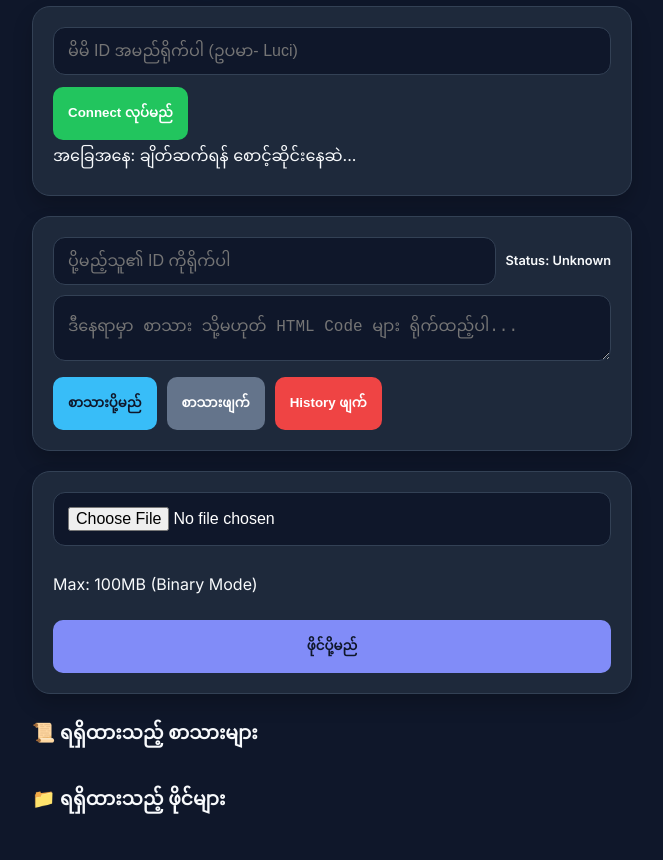
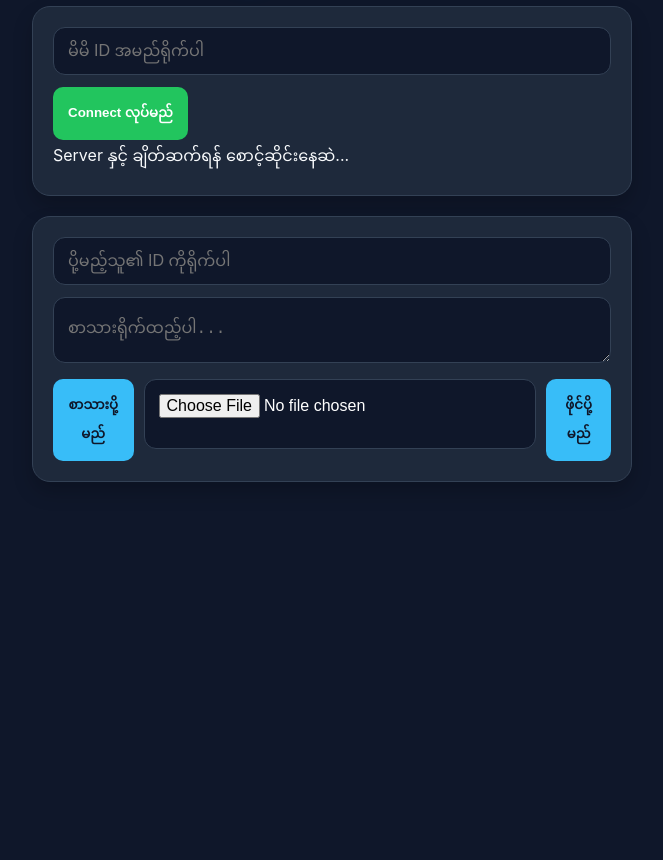
Before and after one commit to lmppz/share-me, a plain HTML site: page index.html in a window 1280 px wide. Shown: the part 96-956 px from the top of the page, without its empty margins (308-971 px from the left). After the commit the page ends 800 px from the top, so only its background shows below. Drawn offline with Linux system fonts and the light colour scheme.

Commit message:
Update index.html

```diff
--- a/index.html
+++ b/index.html
@@ -3,54 +3,28 @@
 <head>
   <meta charset="UTF-8">
   <meta name="viewport" content="width=device-width, initial-scale=1.0">
-  <title>Super ID Share v3</title>
+  <title>Share Me</title>
   <link rel="stylesheet" href="style.css">
-  <link href="https://fonts.googleapis.com/css2?family=Inter:wght@400;600&display=swap" rel="stylesheet">
 </head>
 <body>
   <div class="container">
-    <h1 class="animate-glow">🚀 Super ID Share</h1>
-
+    <h1 class="animate-glow">🚀 Share Me</h1>
     <section id="login-section" class="card">
-      <div class="input-group">
-        <input type="text" id="usernameInput" placeholder="မိမိ ID အမည်ရိုက်ပါ (ဥပမာ- Luci)">
-        <button id="connectBtn" class="btn-success">Connect လုပ်မည်</button>
-      </div>
-      <div id="status" class="status-bar">အခြေအနေ: ချိတ်ဆက်ရန် စောင့်ဆိုင်းနေဆဲ...</div>
+      <input type="text" id="usernameInput" placeholder="မိမိ ID အမည်ရိုက်ပါ">
+      <button id="connectBtn" class="btn-success">Connect လုပ်မည်</button>
+      <div id="status">Server နှင့် ချိတ်ဆက်ရန် စောင့်ဆိုင်းနေဆဲ...</div>
     </section>
-
-    <section id="transfer-section" class="card">
-      <div class="target-box">
-        <input type="text" id="targetIdInput" placeholder="ပို့မည့်သူ၏ ID ကိုရိုက်ပါ">
-        <div id="statusIndicator">
-          Status: <span id="targetStatus">Unknown</span>
-        </div>
-      </div>
-
-      <textarea id="textInput" placeholder="ဒီနေရာမှာ စာသား သို့မဟုတ် HTML Code များ ရိုက်ထည့်ပါ..."></textarea>
-
+    <section class="card">
+      <input type="text" id="targetIdInput" placeholder="ပို့မည့်သူ၏ ID ကိုရိုက်ပါ">
+      <textarea id="textInput" placeholder="စာသားရိုက်ထည့်ပါ..."></textarea>
       <div class="button-group">
         <button id="sendText" class="btn-primary">စာသားပို့မည်</button>
-        <button id="clearInput" class="btn-secondary">စာသားဖျက်</button>
-        <button id="clearHistory" class="btn-danger">History ဖျက်</button>
+        <input type="file" id="fileInput">
+        <button id="sendFile" class="btn-primary">ဖိုင်ပို့မည်</button>
       </div>
     </section>
-
-    <section id="file-section" class="card">
-      <div class="file-upload-wrapper">
-        <input type="file" id="fileInput">
-        <p class="file-info">Max: 100MB (Binary Mode)</p>
-      </div>
-      <button id="sendFile" class="btn-primary" style="width: 100%; margin-top: 10px; background: var(--accent);">ဖိုင်ပို့မည်</button>
-    </section>
-
-    <div class="lists-container">
-      <h3>📜 ရရှိထားသည့် စာသားများ</h3>
-      <div id="history"></div>
-
-      <h3 style="margin-top:25px;">📁 ရရှိထားသည့် ဖိုင်များ</h3>
-      <div id="fileList"></div>
-    </div>
+    <div id="history"></div>
+    <div id="fileList"></div>
   </div>
   <script src="app.js"></script>
 </body>
```
